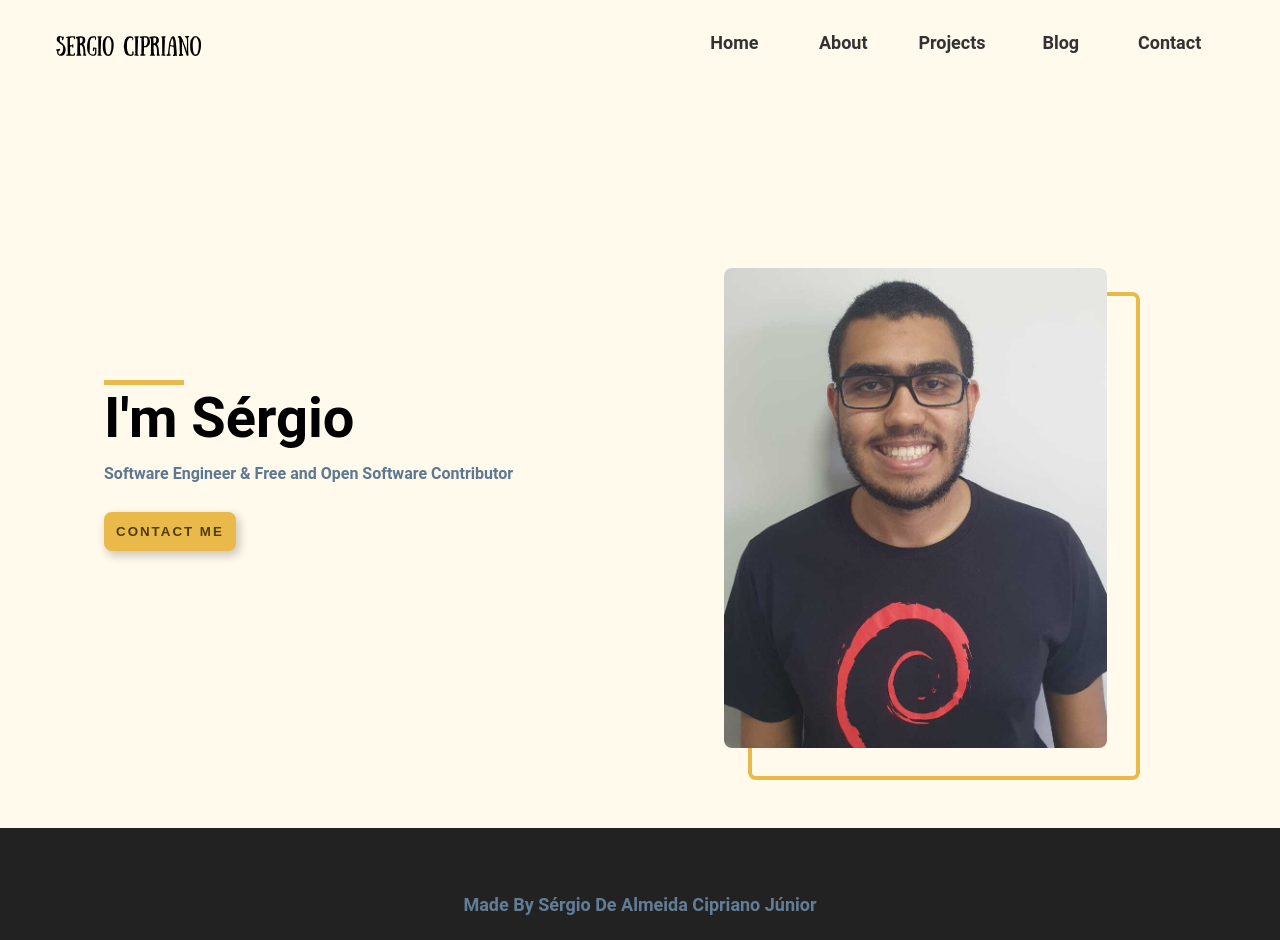
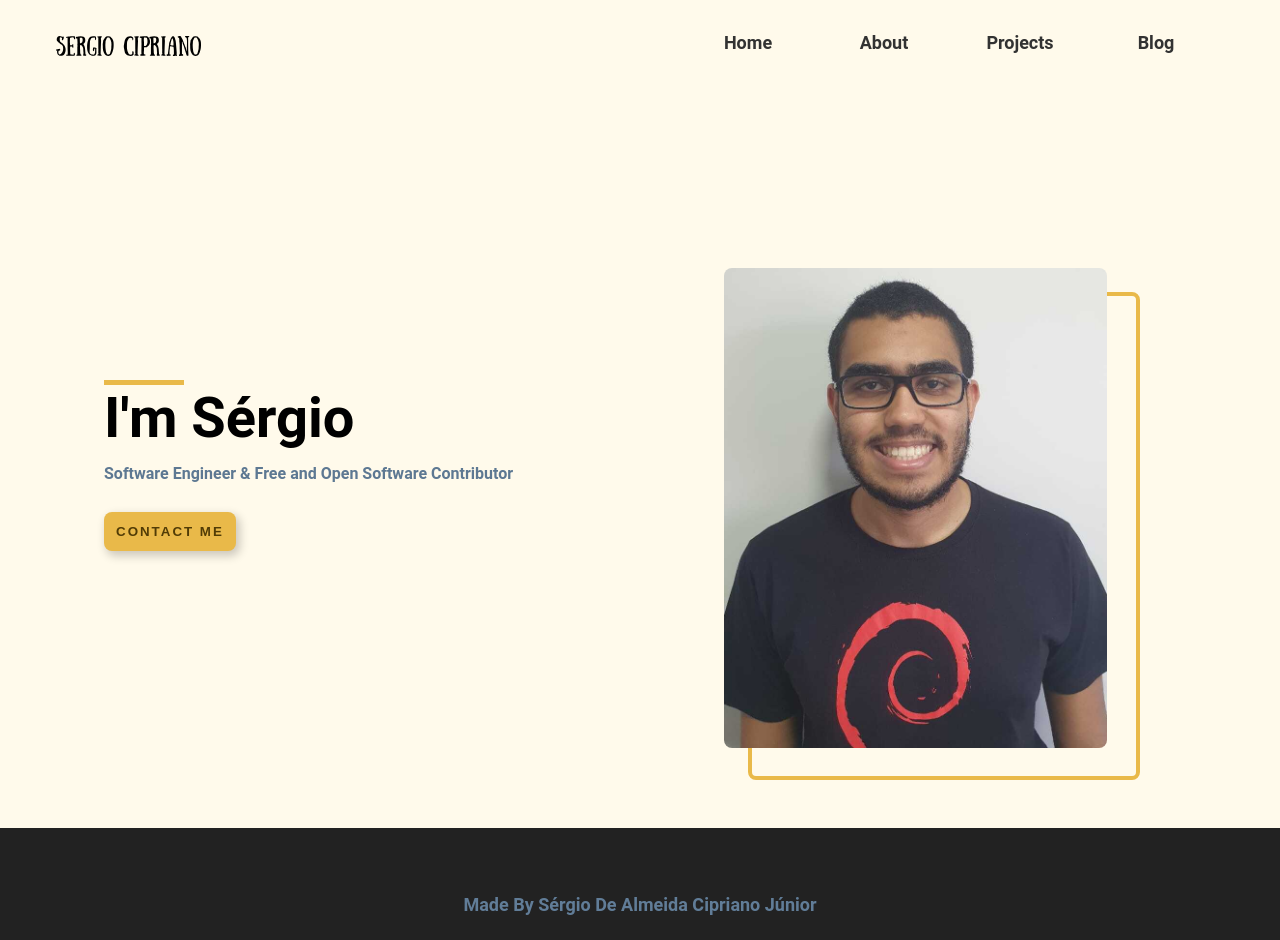
Before and after one commit to sergiosacj/sergiosacj, a React (Create React App) app: page / in a window 1280 px wide. Built offline with nearby package versions, Linux system fonts and the light colour scheme; some icons are missing.

Commit message:
Remove contact page

```diff
--- a/src/components/Navbar/_menu.tsx
+++ b/src/components/Navbar/_menu.tsx
@@ -1,7 +1 @@
-export const menu = [
-  "home",
-  "about",
-  "projects",
-  "blog",
-  "contact",
-];
+export const menu = ["home", "about", "projects", "blog"];
--- a/src/pages/Contact/index.tsx
+++ /dev/null
@@ -1,7 +0,0 @@
-import * as React from "react";
-
-const Contact: React.FC = () => {
-  return <>Contact</>;
-};
-
-export default Contact;
--- a/src/pages/index.tsx
+++ b/src/pages/index.tsx
@@ -1,5 +1,4 @@
 export { default as About } from "./About";
 export { default as Blog } from "./Blog";
-export { default as Contact } from "./Contact";
 export { default as Home } from "./Home";
 export { default as Projects } from "./Projects";
--- a/src/routes/index.tsx
+++ b/src/routes/index.tsx
@@ -1,5 +1,5 @@
 import React from "react";
-import { About, Blog, Contact, Home, Projects } from "../pages";
+import { About, Blog, Home, Projects } from "../pages";
 import { Switch, Route } from "react-router-dom";
 
 const Routes: React.FC = () => {
@@ -7,7 +7,6 @@ const Routes: React.FC = () => {
     <Switch>
       <Route path="/about" children={<About />} />
       <Route path="/blog" children={<Blog />} />
-      <Route path="/contact" children={<Contact />} />
       <Route exact path="/" children={<Home />} />
       <Route path="/home" children={<Home />} />
       <Route path="/projects" children={<Projects />} />
```
